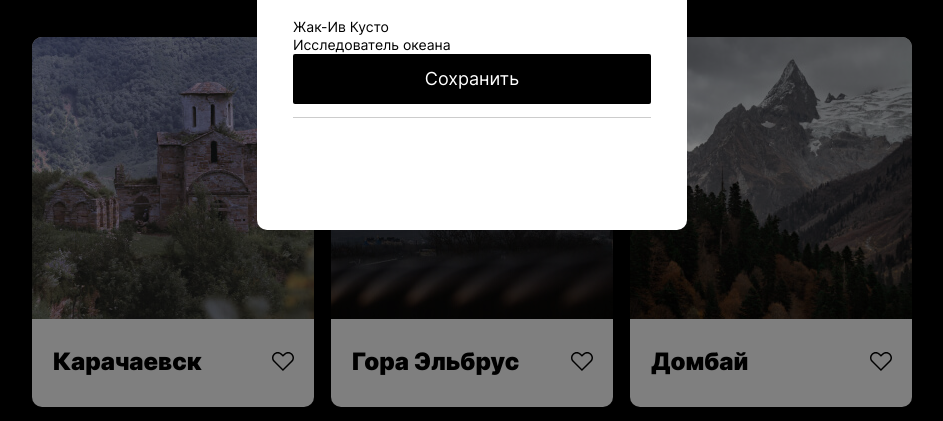
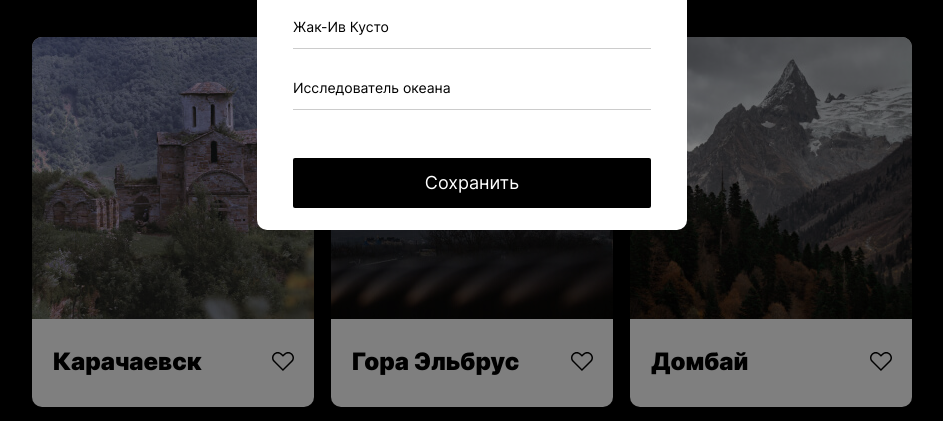
Before and after one commit to CHaPiOn777/mesto-project, a plain HTML site: page index.html in a window 1280 px wide. Shown: the part 335-756 px from the top of the page, without its empty margins (168-1111 px from the left). Drawn offline with Linux system fonts and the light colour scheme; files whose address does not match are found by name.

Commit message:
попап

```diff
--- a/blocks/popup/__item/popup__item.css
+++ b/blocks/popup/__item/popup__item.css
@@ -2,20 +2,8 @@
   margin: 0;
   padding: 0;
   margin: auto;
-  margin: 30px 36px 0 36px;
-  padding-bottom: 13px;
+  margin: 54px 36px 0 36px;
   border: none;
-  border-bottom: 1px solid rgb(0, 0, 0, 0.2);
-}
-
-.popup__item:nth-of-type(3) {
-  margin-top: 48px;
-  padding: 0;
-  border: none;
-}
-
-.popup__item:nth-of-type(1) {
-  margin-top: 54px;
 }
 
 @media screen and (max-width: 767px) {
--- a/blocks/popup/__text-button/popup__text-button.css
+++ b/blocks/popup/__text-button/popup__text-button.css
@@ -10,6 +10,8 @@
   padding: 0;
   border: none;
   border-radius: 2px;
+  margin-top: 48px;
+  margin-bottom: 37px;
 }
 
 .popup__text-button:hover {
--- a/blocks/popup/__text/popup__text.css
+++ b/blocks/popup/__text/popup__text.css
@@ -2,8 +2,15 @@
   font-weight: 400;
   font-size: 14px;
   line-height: 17px;
+  width: 100%;
   border: none;
   padding: 0;
+  padding-bottom: 13px;
+  border-bottom: 1px solid rgb(0, 0, 0, 0.2);
+}
+
+.popup__text:nth-of-type(2) {
+  margin-top: 30px;
 }
 
 @media screen and (max-width: 767px) {
--- a/index.html
+++ b/index.html
@@ -90,7 +90,7 @@
         <fieldset class="popup__item">
           <input class="popup__text" type="text" name="name" value="Жак-Ив Кусто">
           <input class="popup__text" type="text" name="subtitle" value="Исследователь океана">
-          <button class="popup__text-button" type="submit">Сохранить</button>
+          <button class="popup__text-button" type="button">Сохранить</button>
         </fieldset>
       </form>
     </div>
```
